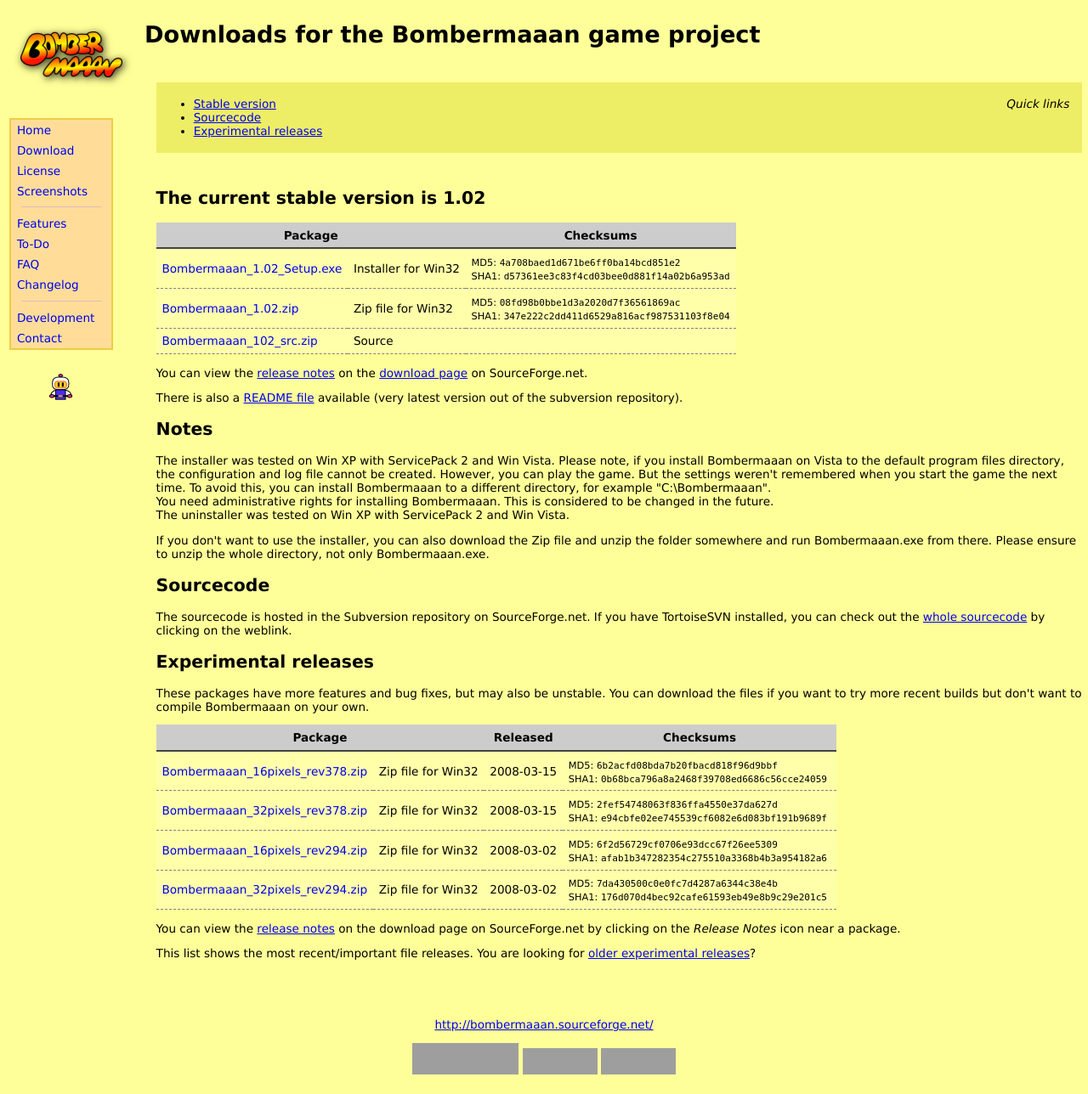
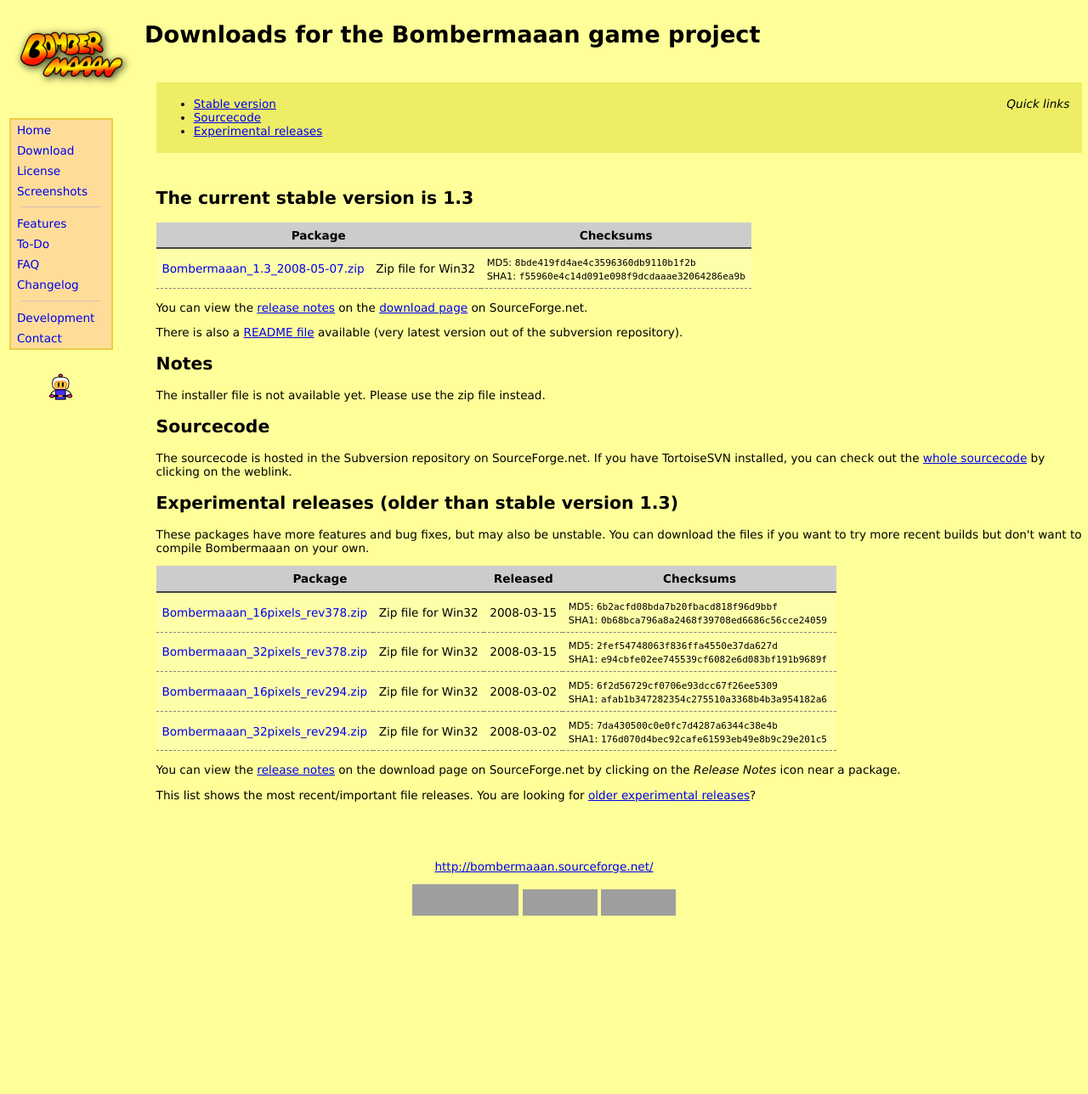
Before and after one commit to talregev/Bombermaaan, a PHP site: page /download.php in a window 1280 px wide. Shown: the whole page at 85% size. After the commit the page ends 1078 px from the top, so only its background shows below. Run offline with PHP 8.4, Linux system fonts and the light colour scheme; data that the repository does not hold is empty; grey boxes are pictures that could not be loaded.

Commit message:
Updates for released version 1.3
git-svn-id: https://svn.code.sf.net/p/bombermaaan/code/trunk@424 7fe5b47a-8640-0410-b185-a85574715510

```diff
--- a/web/download.php
+++ b/web/download.php
@@ -8,22 +8,26 @@ $webpage->head();
 
 $downloads = array(
 	"stable" => array(
+		/** not available yet
 		array(
 		"Bombermaaan_1.02_Setup.exe",
 		"Installer for Win32",
 		"4a708baed1d671be6ff0ba14bcd851e2", // MD5
 		"d57361ee3c83f4cd03bee0d881f14a02b6a953ad"  // SHA1
 		),
+		**/
 		array(
-		"Bombermaaan_1.02.zip",
+		"Bombermaaan_1.3_2008-05-07.zip",
 		"Zip file for Win32",
-		"08fd98b0bbe1d3a2020d7f36561869ac",  // MD5
-		"347e222c2dd411d6529a816acf987531103f8e04",  // SHA1
+		"8bde419fd4ae4c3596360db9110b1f2b",  // MD5
+		"f55960e4c14d091e098f9dcdaaae32064286ea9b",  // SHA1
 		),
+		/** not available yet
 		array(
 		"Bombermaaan_102_src.zip",
 		"Source",
 		),
+		**/
 	),
 	"experimental" => array(
 		array(
@@ -123,7 +127,7 @@ $downloads = array(
 </ul>
 </div>
 
-<h2><a id="stable">The current stable version is 1.02</a></h2>
+<h2><a id="stable">The current stable version is 1.3</a></h2>
 
 <table class="downloadbox">
 
@@ -164,7 +168,7 @@ foreach ( $downloads[ "stable" ] as $item ) {
 </table>
 
 <p>
-You can view the <a href="https://sourceforge.net/project/shownotes.php?group_id=81520&amp;release_id=234468">release notes</a> on the <a href="https://sourceforge.net/project/showfiles.php?group_id=81520">download page</a> on SourceForge.net.
+You can view the <a href="https://sourceforge.net/project/shownotes.php?release_id=597845&amp;group_id=81520">release notes</a> on the <a href="https://sourceforge.net/project/showfiles.php?group_id=81520">download page</a> on SourceForge.net.
 </p>
 
 <p>
@@ -173,6 +177,11 @@ There is also a <a href="http://bombermaaan.svn.sourceforge.net/viewvc/*checkout
 
 <h2>Notes</h2>
 
+<p>
+The installer file is not available yet. Please use the zip file instead.
+</p>
+
+<!--
 <p>
 The installer was tested on Win XP with ServicePack 2 and Win Vista. Please note, if you install Bombermaaan on Vista to the default program files directory, the configuration and log file cannot be created. However, you can play the game. But the settings weren't remembered when you start the game the next time. To avoid this, you can install Bombermaaan to a different directory, for example &quot;C:\Bombermaaan&quot;.<br />
 You need administrative rights for installing Bombermaaan. This is considered to be changed in the future.
@@ -183,13 +192,14 @@ The uninstaller was tested on Win XP with ServicePack 2 and Win Vista.
 <p>
 If you don't want to use the installer, you can also download the Zip file and unzip the folder somewhere and run Bombermaaan.exe from there. Please ensure to unzip the whole directory, not only Bombermaaan.exe.
 </p>
+-->
 
 <h2><a id="sourcecode">Sourcecode</a></h2>
 
 The sourcecode is hosted in the Subversion repository on SourceForge.net.
 If you have TortoiseSVN installed, you can check out the <a href="tsvn:https://bombermaaan.svn.sourceforge.net/svnroot/bombermaaan/trunk">whole sourcecode</a> by clicking on the weblink.
 
-<h2><a id="experimental">Experimental releases</a></h2>
+<h2><a id="experimental">Experimental releases (older than stable version 1.3)</a></h2>
 
 <p>
 These packages have more features and bug fixes, but may also be unstable.
```
